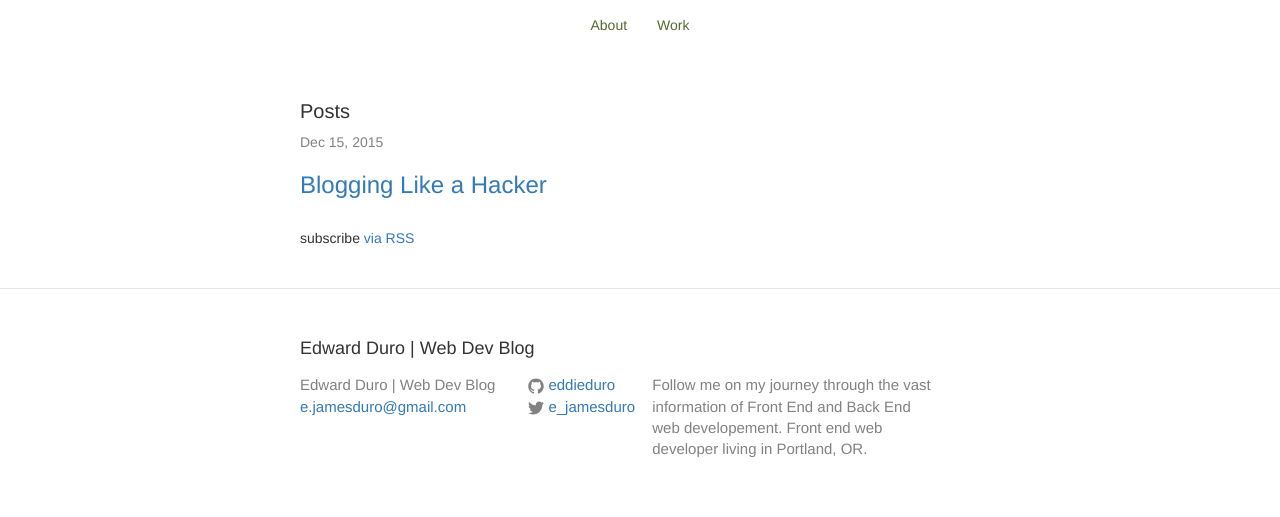
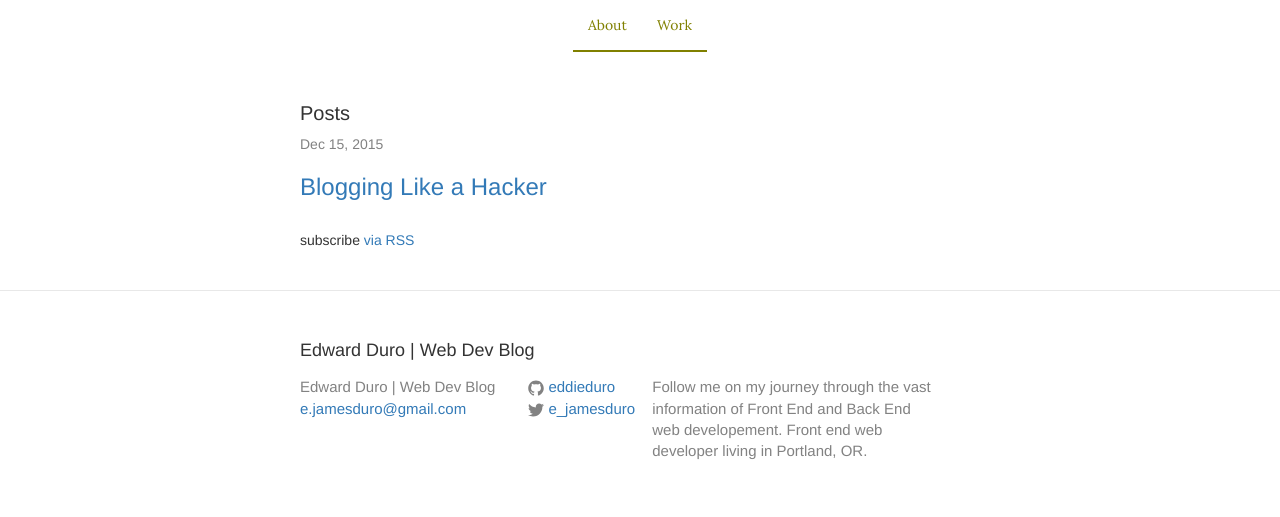
Before and after one commit to eddieduro/blog, a Jekyll site: the page built from index.html, in a window 1280 px wide. Shown: the part 577-1094 px from the top of the page. Built offline with Jekyll 4.4.1, drawn with Linux system fonts in a browser that asks for light colours; nearby versions of some CDN libraries.

Commit message:
add nav border & '/' to hero-link

```diff
--- a/_includes/header.html
+++ b/_includes/header.html
@@ -28,7 +28,7 @@
   <div class="container-fluid">
     <div class="title-background"></div>
     </div>
-    <h3 class="display-title">Edward Duro</h3>
+    <h3 class="display-title"><a href="/" class="hero-link">Edward Duro</a></h3>
   </div>
 
 </div>
--- a/_sass/_layout.scss
+++ b/_sass/_layout.scss
@@ -15,6 +15,14 @@
     align-content: center;
 }
 
+.hero-link {
+    color: white !important;
+    text-decoration: none !important;
+}
+
+.hero-link:hover {
+    color: whitesmoke !important;
+}
 
 .title-background{
     background-color: #8fbd7a;
@@ -39,10 +47,13 @@
     font-family: 'Lora', serif;
 }
 
-.navbar {
-    margin-bottom: 0px !important;
+.nav {
+    font-family: 'Lora', serif;
 }
 
+.navbar-nav {
+    border-bottom: 2px solid olive;
+}
 
 /* navbar text colors */
 
@@ -60,13 +71,15 @@
 }
 
 .nav>li>a {
-    color: darkolivegreen;
+    color: olive;
+
 }
 
 .nav>li>a:hover {
     text-decoration: blink;
     background-color: #fff !important;
     color: darkseagreen;
+
 }
 
 /* end */
```
